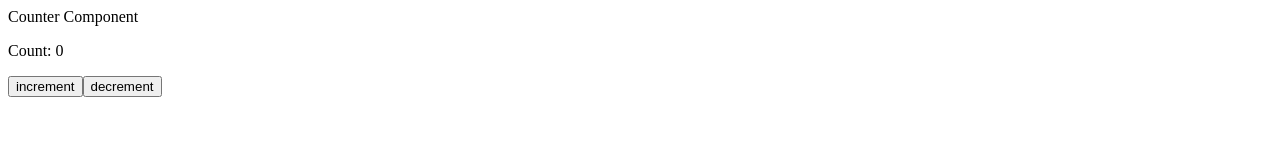
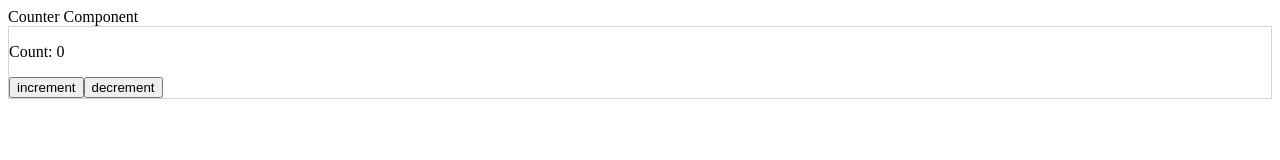
Before and after one commit to truelav/Advanced-School, a React app: page / in a window 1280 px wide. Shown: the top 160 px of the page. Built offline with nearby package versions, Linux system fonts and the light colour scheme.

Commit message:
added SCSS loader and css loader into webpack loaders

```diff
--- a/package.json
+++ b/package.json
@@ -26,11 +26,15 @@
     "@types/react-dom": "^17.0.11",
     "@types/webpack": "^5.28.0",
     "@types/webpack-dev-server": "^4.7.2",
+    "css-loader": "^6.7.3",
     "html-webpack-plugin": "^5.5.0",
+    "sass": "^1.62.1",
+    "sass-loader": "^13.2.2",
+    "style-loader": "^3.3.2",
     "ts-loader": "^9.2.6",
     "ts-node": "^10.5.0",
     "typescript": "^4.5.5",
-    "webpack": "^5.69.1",
+    "webpack": "^5.82.0",
     "webpack-cli": "^4.10",
     "webpack-dev-server": "^4.7.4"
   },
--- /dev/null
+++ b/src/components/Counter.scss
@@ -0,0 +1,3 @@
+.counter {
+  border: solid 1px lightgray;
+}
--- a/src/components/Counter.tsx
+++ b/src/components/Counter.tsx
@@ -1,4 +1,6 @@
 import { useState } from "react";
+
+import "./Counter.scss";
 
 export const Counter = () => {
   const [count, setCount] = useState(0);
@@ -11,7 +13,7 @@ export const Counter = () => {
   };
 
   return (
-    <div>
+    <div className="counter">
       <p>Count: {count}</p>
       <button onClick={incrementCount}>increment</button>
       <button onClick={decrementCount}>decrement</button>
```
Also changed, not shown: 2 other files (tests, documents, lock files or other folders).
